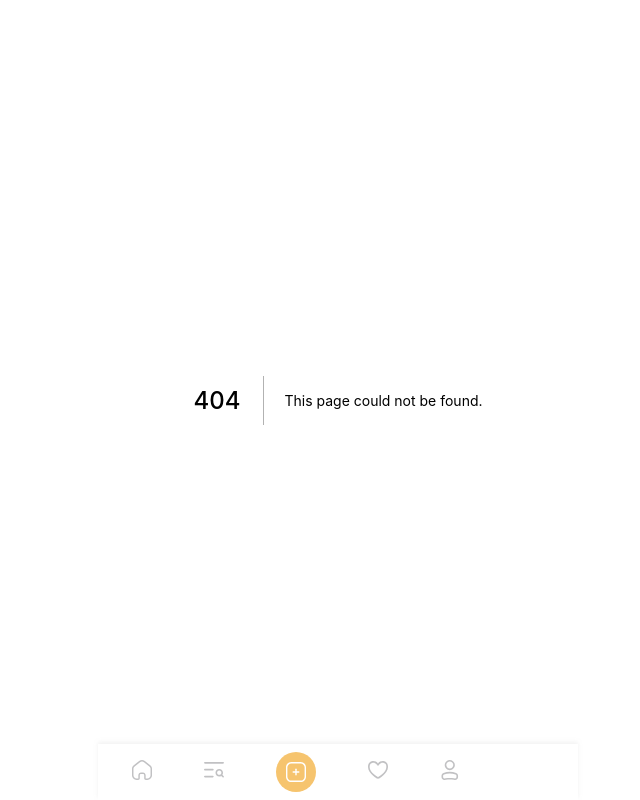
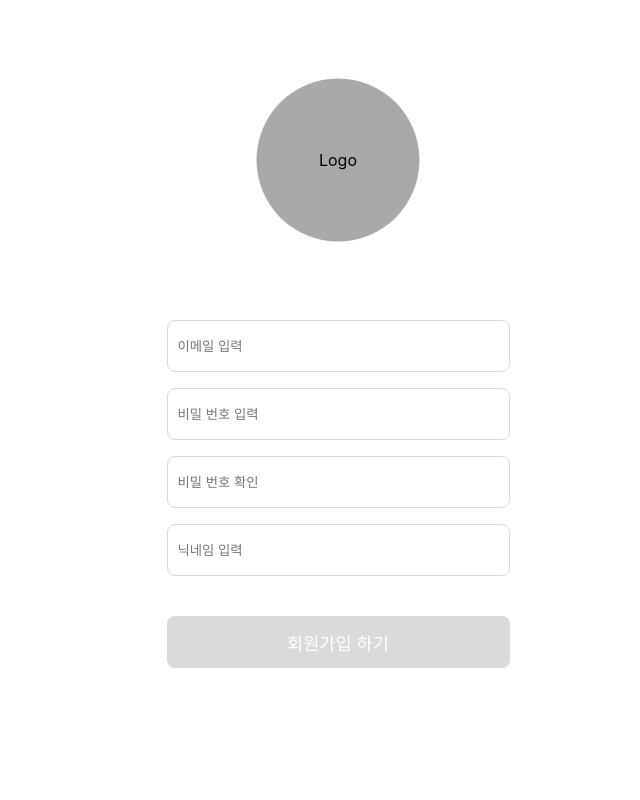
Before and after one commit to Numble3/Paws-Frontend, a Next.js app: page /sign_up in a window 1280 px wide. Before the commit this address had no page. Shown: the whole page, without its empty margins (302-942 px from the left). Built offline with nearby package versions, Linux system fonts and the light colour scheme.

Commit message:
refactor: 파일명, className, CustomInput, SignUp state 수정

```diff
--- a/components/auth/AuthLayout.tsx
+++ b/components/auth/AuthLayout.tsx
@@ -5,10 +5,10 @@ const AuthLayout = ({children}: {children: ReactNode}) => {
 
   return (
     <div className={style.wrapper}>
-      <section className={style.imgSection}>
+      <section className={style.img_section}>
         <div className={style.logo}>Logo</div>
       </section>
-      <section className={style.formSection}>
+      <section className={style.form_section}>
         {children}
       </section>
     </div>
--- a/components/auth/SignUpForm.tsx
+++ b/components/auth/SignUpForm.tsx
@@ -1,6 +1,11 @@
 import CustomInput from "components/customInput";
 import useInput from "hooks/useInput";
-import React, { useCallback, useEffect, useState } from "react";
+import React, {
+  ChangeEvent,
+  MouseEvent,
+  useCallback,
+  useState,
+} from "react";
 import style from "styles/signup.module.css";
 
 const SignUpForm = () => {
@@ -10,92 +15,75 @@ const SignUpForm = () => {
 
   const [passwordChk, setPasswordChk] = useState("");
   const [passwordError, setPasswordError] = useState(false);
-  const [passwordSuccess, setPasswordSuccess] = useState(false);
-
-  const [buttonColor, setButtonColor] = useState(false);
 
   const onChangePasswordChk = useCallback(
-    (e: React.ChangeEvent<HTMLInputElement>) => {
+    (e: ChangeEvent<HTMLInputElement>) => {
       setPasswordChk(e.target.value);
       setPasswordError(e.target.value !== password);
-      setPasswordSuccess(e.target.value === password);
+      if (e.target.value === "") {
+        setPasswordError(false);
+      }
     },
-    []
+    [passwordChk]
   );
+
   const onSubmit = useCallback(
-    (e: React.MouseEvent<HTMLButtonElement>) => {
-      console.log('회원가입 클릭');
+    (e: MouseEvent<HTMLButtonElement>) => {
+      console.log("회원가입 클릭");
       e.preventDefault();
     },
     [email, password, nickname]
   );
 
-  useEffect(() => {
-    if (passwordChk !== "" && password === passwordChk) {
-      setPasswordError(false);
-      setPasswordSuccess(true);
-    } else if (passwordChk === "") {
-      setPasswordError(false);
-      setPasswordSuccess(false);
-    }
-  }, [password, passwordChk]);
-
-  useEffect(() => {
-    if (passwordSuccess && nickname !== "" && email !== "") {
-      setButtonColor(true);
-    } else {
-      setButtonColor(false);
-    }
-  }, [passwordSuccess, nickname, email]);
-
   return (
     <>
       <form>
-        <div>
         <CustomInput
-            width={343}
-            height={52}
-            inputType="email"
+          inputType="text"
           value={email}
           onChange={onChangeEmail}
+          placeHolderMessage="이메일 입력"
+          errorMessage="중복된 이메일 입니다."
         />
-        </div>
-        <div>
         <CustomInput
-            width={343}
-            height={52}
           inputType="password"
           value={password}
           onChange={onChangePassword}
+          placeHolderMessage="비밀 번호 입력"
         />
-        </div>
-        <div>
         <CustomInput
-            width={343}
-            height={52}
-            inputType="passwordChk"
+          inputType="password"
           value={passwordChk}
           onChange={onChangePasswordChk}
           isError={passwordError}
-            isSuccess={passwordSuccess}
+          isSuccess={!passwordError && passwordChk !== ""}
+          placeHolderMessage="비밀 번호 확인"
+          errorMessage="비밀 번호가 일치하지 않습니다."
         />
-        </div>
-        <div>
         <CustomInput
-            width={343}
-            height={52}
-            inputType="nickname"
+          inputType="text"
           value={nickname}
           onChange={onChangeNickname}
+          errorMessage="중복된 닉네임 입니다."
+          placeHolderMessage="닉네임 입력"
         />
-        </div>
         <button
           className={`${style.button} ${
-            buttonColor ? style.color : style.grey
+            !passwordError &&
+            nickname !== "" &&
+            email !== "" &&
+            passwordChk !== ""
+              ? style.color
+              : style.grey
           } `}
           type="submit"
           onClick={onSubmit}
-          disabled={!buttonColor}
+          disabled={
+            !passwordError &&
+            nickname !== "" &&
+            email !== "" &&
+            passwordChk !== ""
+          }
         >
           회원가입 하기
         </button>
--- a/components/customInput.tsx
+++ b/components/customInput.tsx
@@ -1,30 +1,31 @@
 import { ICONS } from 'lib/assets';
-import { getInputData } from "lib/customInput";
 import Image from 'next/image';
-import { useMemo } from "react";
+import { ChangeEvent, useMemo } from "react";
 import style from 'styles/customInput.module.css';
 
 interface Props {
   inputType: string;
   value: string;
-  width: number;
-  height: number;
+  width?: number;
+  height?: number;
   isError?: boolean;
   isSuccess?: boolean;
-  onChange: (e: React.ChangeEvent<HTMLInputElement>) => void;
+  errorMessage?: string;
+  placeHolderMessage?: string;
+  onChange: (e: ChangeEvent<HTMLInputElement>) => void;
 }
 
 const CustomInput = ({
   inputType,
   value,
-  width,
-  height,
+  width=343,
+  height=52,
   isError,
   isSuccess,
+  errorMessage,
+  placeHolderMessage,
   onChange
 }: Props) => {
-  const { errorMessage, placeHolderMessage, customType } =
-    getInputData(inputType);
 
   const iconPosition = useMemo(
     () => ({
@@ -40,7 +41,7 @@ const CustomInput = ({
         style={{ width: width, height: height }}
         placeholder={placeHolderMessage}
         className={`${style.input} ${isError ? style.err : ""}`}
-        type={customType}
+        type={inputType}
         value={value}
         onChange={onChange}
       />
--- a/pages/login.tsx
+++ b/pages/login.tsx
@@ -1,3 +1,4 @@
+
 import AuthLayout from 'components/auth/AuthLayout';
 import LoginForm from 'components/auth/LoginForm';
 import { NextPageWithLayout } from "types/common";
--- a/pages/signUp.tsx
+++ b/pages/sign_up.tsx
@@ -1,3 +1,4 @@
+
 import AuthLayout from 'components/auth/AuthLayout';
 import SignUpForm from 'components/auth/SignUpForm';
 import { NextPageWithLayout } from 'types/common';
--- a/styles/authLayout.module.css
+++ b/styles/authLayout.module.css
@@ -17,13 +17,13 @@
   line-height: 163px;
 }
 
-.imgSection {
+.img_section {
   position: relative;
   width: 100%;
   height: 40%;
 }
 
-.formSection {
+.form_section {
   width: 100%;
   height: 60%;
 }
--- a/styles/loginform.module.css
+++ b/styles/loginform.module.css
@@ -28,7 +28,7 @@
 
 }
 
-.logoContainer {
+.logo_container {
   display: flex;
   justify-content: space-evenly;
   padding: 36px 0px;
@@ -41,12 +41,12 @@
   line-height: 48px;
 }
 
-.signUp {
+.signup {
   cursor: pointer;
   font-weight: bold;
 }
 
-.signUpSection {
+.signup_section {
   width: 100%;
   text-align: center;
   margin: 48px 0px;
```
Also changed, not shown: components/auth/LoginForm.tsx (+7 -13 lines), lib/customInput.ts (deleted, +0 -31 lines), pages/profile.tsx (+5 -5 lines), styles/profile.module.css (+4 -4 lines). Lines whose indentation alone changed are shown as unchanged.
